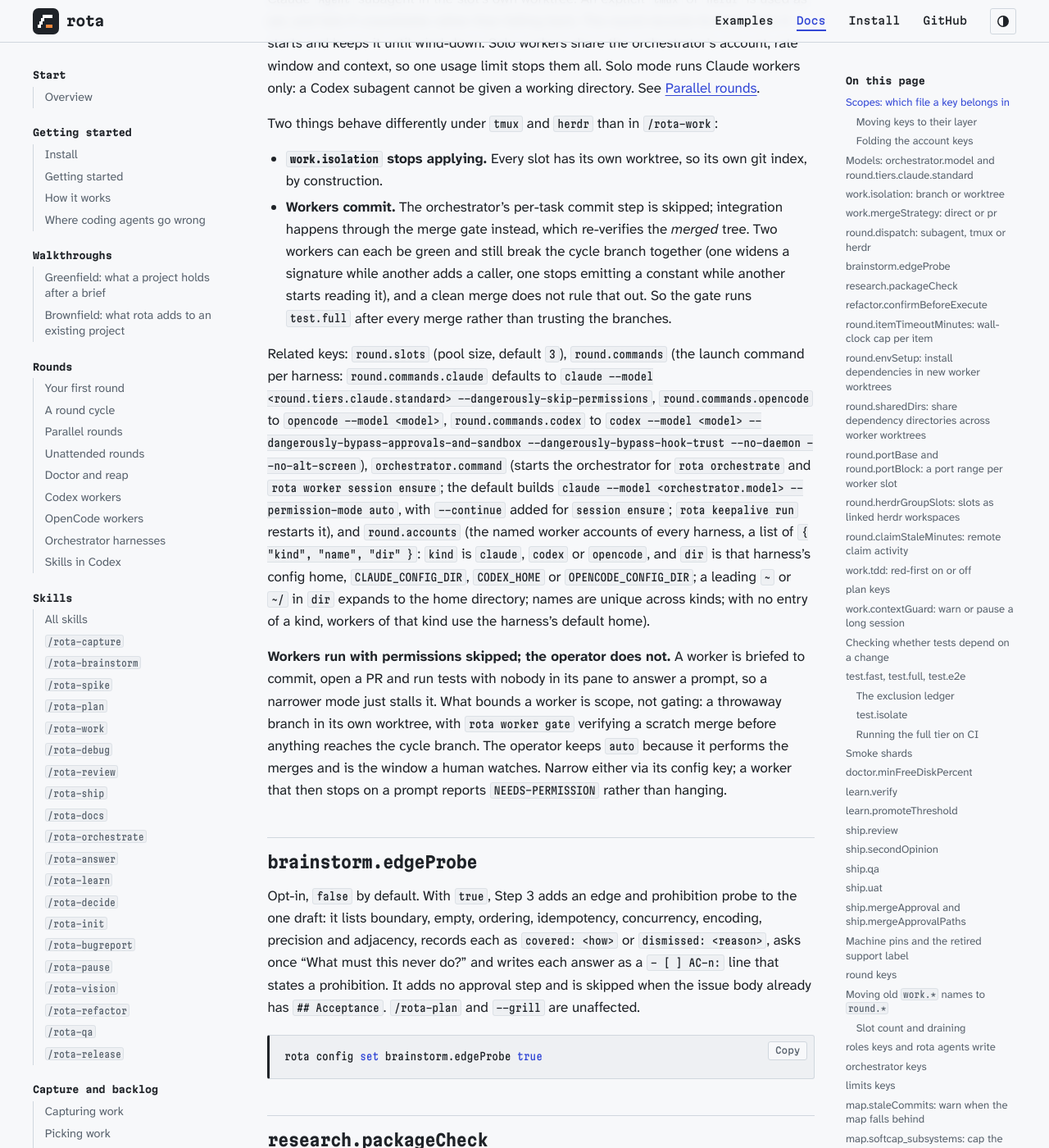
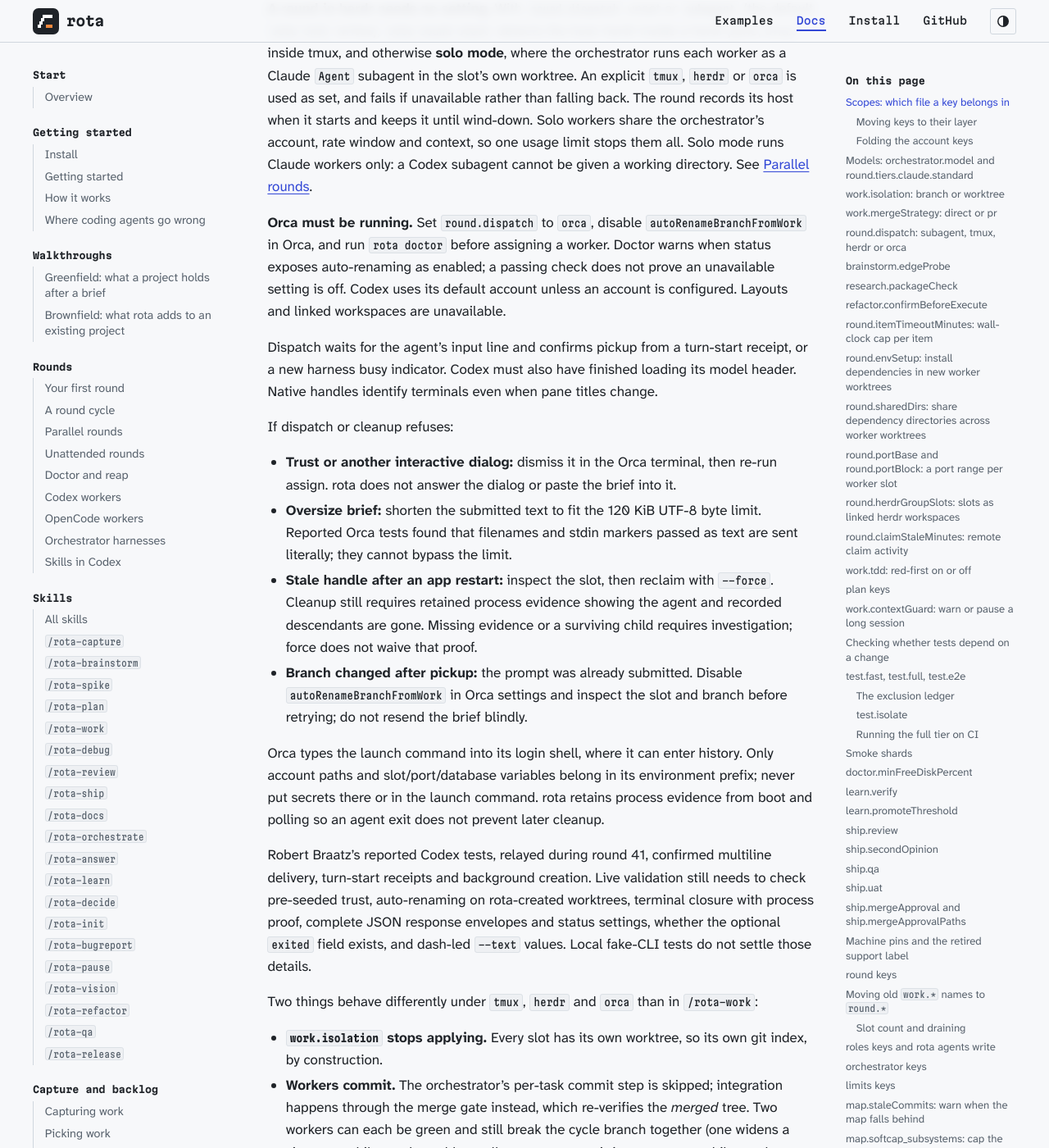
Before and after one commit to l4ci/l4ci.github.io, a Jekyll site: the page built from rota/docs/usage/configuration.md, in a window 1280 px wide and 1400 px high, scrolled down 5587 px. Shown: the whole window at 82% size. Built offline with Jekyll 4.4.1, drawn with Linux system fonts in a browser that asks for light colours; some of the changed text lies outside the part shown.

Commit message:
Sync rota docs: Orca terminal host

````diff
--- a/rota/docs/usage/configuration.md
+++ b/rota/docs/usage/configuration.md
@@ -110,23 +110,62 @@
 
 With `issues.source` set to `github` or `gitlab` this key is ignored: `/rota-work`, `/rota-debug` and `/rota-ship` always open a PR or MR and never merge. A local forge (no `origin` remote, or `forge.provider: local`) lands `direct` whatever this key says. The routing lives in one place, `ship.Strategy` in `internal/ship`, and `rota ship strategy` prints its answer. See [issue backend](/rota/docs/usage/issue-backend/).
 
-## round.dispatch: subagent, tmux or herdr
+## round.dispatch: subagent, tmux, herdr or orca
 
-Affects rounds only. `/rota-work` always runs in-process `Agent` workers that write files while the orchestrator commits, whatever this key says. Standing workers in tmux windows or herdr tabs (each its own Claude Code session in its own worktree, opening a PR behind a merge gate) belong to [`/rota-orchestrate`](/rota/docs/usage/parallel-rounds/); this key only chooses their host.
+Affects rounds only. `/rota-work` always runs in-process `Agent` workers that write files while the orchestrator commits, whatever this key says. Standing workers in tmux windows, herdr tabs or Orca terminals (each its own agent session in its own worktree, opening a PR behind a merge gate) belong to [`/rota-orchestrate`](/rota/docs/usage/parallel-rounds/); this key only chooses their host.
 
 | Mode | Effect on a round |
 |------|-------------------|
 | `"subagent"` (default) | `rota round start` detects the host: herdr inside a herdr pane, tmux inside tmux, otherwise solo. |
 | `"tmux"` | One tmux window per worker. Needs a `tmux` binary and a working `claude` on `PATH`. |
 | `"herdr"` | One herdr tab per worker in the orchestrator's workspace; herdr reports each worker's state, notifies when one needs you, and rota titles each tab `<slot> · <task> · <state>`. The orchestrator must run inside a herdr pane. |
+| `"orca"` | One terminal per worker in its existing worktree. Explicit opt-in; needs `orca` on PATH and the Orca app running. Claude and Codex use their configured launch commands. |
 
 ```bash
 rota config set round.dispatch tmux
 ```
 
-**A round in herdr needs no setting.** With `round.dispatch` unset or `subagent` (the default `rota init` writes), `rota round start` detects the host: herdr inside a herdr pane, tmux inside tmux, and otherwise **solo mode**, where the orchestrator runs each worker as a Claude `Agent` subagent in the slot's own worktree. An explicit `tmux` or `herdr` is used as set, and fails if unavailable rather than falling back. The round records its host when it starts and keeps it until wind-down. Solo workers share the orchestrator's account, rate window and context, so one usage limit stops them all. Solo mode runs Claude workers only: a Codex subagent cannot be given a working directory. See [Parallel rounds](/rota/docs/usage/parallel-rounds/).
+**A round in herdr needs no setting.** With `round.dispatch` unset or `subagent` (the default `rota init` writes), `rota round start` detects the host: herdr inside a herdr pane, tmux inside tmux, and otherwise **solo mode**, where the orchestrator runs each worker as a Claude `Agent` subagent in the slot's own worktree. An explicit `tmux`, `herdr` or `orca` is used as set, and fails if unavailable rather than falling back. The round records its host when it starts and keeps it until wind-down. Solo workers share the orchestrator's account, rate window and context, so one usage limit stops them all. Solo mode runs Claude workers only: a Codex subagent cannot be given a working directory. See [Parallel rounds](/rota/docs/usage/parallel-rounds/).
 
-Two things behave differently under `tmux` and `herdr` than in `/rota-work`:
+**Orca must be running.** Set `round.dispatch` to `orca`, disable
+`autoRenameBranchFromWork` in Orca, and run `rota doctor` before assigning a
+worker. Doctor warns when status exposes auto-renaming as enabled; a passing
+check does not prove an unavailable setting is off. Codex uses its default
+account unless an account is configured. Layouts and linked workspaces are
+unavailable.
+
+Dispatch waits for the agent's input line and confirms pickup from a turn-start
+receipt, or a new harness busy indicator. Codex must also have finished loading
+its model header. Native handles identify terminals even when pane titles change.
+
+If dispatch or cleanup refuses:
+
+- **Trust or another interactive dialog:** dismiss it in the Orca terminal, then
+  re-run assign. rota does not answer the dialog or paste the brief into it.
+- **Oversize brief:** shorten the submitted text to fit the 120 KiB UTF-8 byte
+  limit. Reported Orca tests found that filenames and stdin markers passed as
+  text are sent literally; they cannot bypass the limit.
+- **Stale handle after an app restart:** inspect the slot, then reclaim with
+  `--force`. Cleanup still requires retained process evidence showing the
+  agent and recorded descendants are gone. Missing evidence or a surviving
+  child requires investigation; force does not waive that proof.
+- **Branch changed after pickup:** the prompt was already submitted. Disable
+  `autoRenameBranchFromWork` in Orca settings and inspect the slot and branch
+  before retrying; do not resend the brief blindly.
+
+Orca types the launch command into its login shell, where it can enter history.
+Only account paths and slot/port/database variables belong in its environment
+prefix; never put secrets there or in the launch command. rota retains process
+evidence from boot and polling so an agent exit does not prevent later cleanup.
+
+Robert Braatz's reported Codex tests, relayed during round 41, confirmed multiline
+delivery, turn-start receipts and background creation. Live validation still
+needs to check pre-seeded trust, auto-renaming on rota-created worktrees, terminal
+closure with process proof, complete JSON response envelopes and status settings,
+whether the optional `exited` field exists, and dash-led `--text` values.
+Local fake-CLI tests do not settle those details.
+
+Two things behave differently under `tmux`, `herdr` and `orca` than in `/rota-work`:
 
 - **`work.isolation` stops applying.** Every slot has its own worktree, so its own git index, by construction.
 - **Workers commit.** The orchestrator's per-task commit step is skipped; integration happens through the merge gate instead, which re-verifies the *merged* tree. Two workers can each be green and still break the cycle branch together (one widens a signature while another adds a caller, one stops emitting a constant while another starts reading it), and a clean merge does not rule that out. So the gate runs `test.full` after every merge rather than trusting the branches.
````
Also changed, not shown: rota/docs/first-round.md (+1 -1 lines), rota/docs/reference/config-options.md (+1 -1 lines), rota/docs/usage/parallel-rounds.md (+1 -1 lines).
